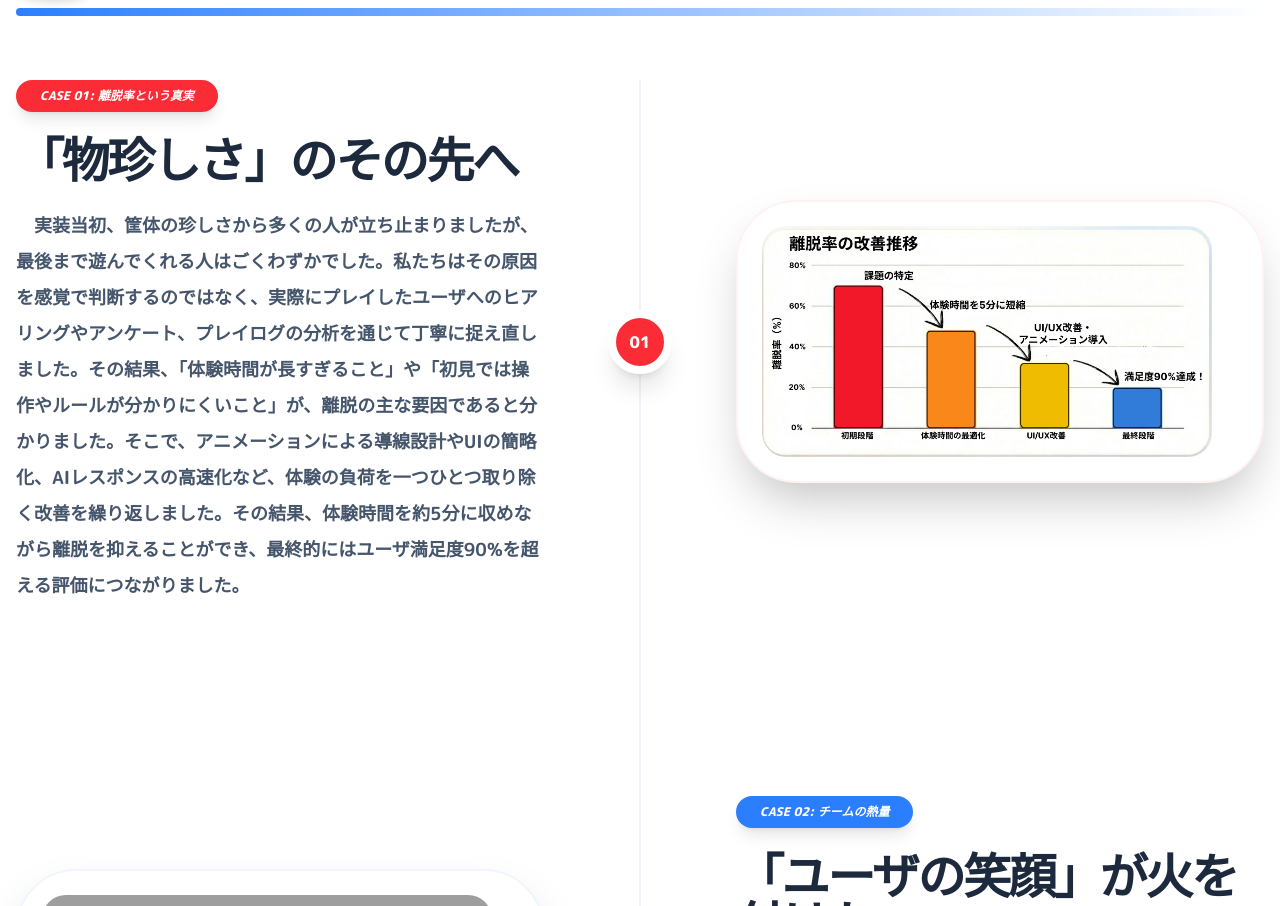
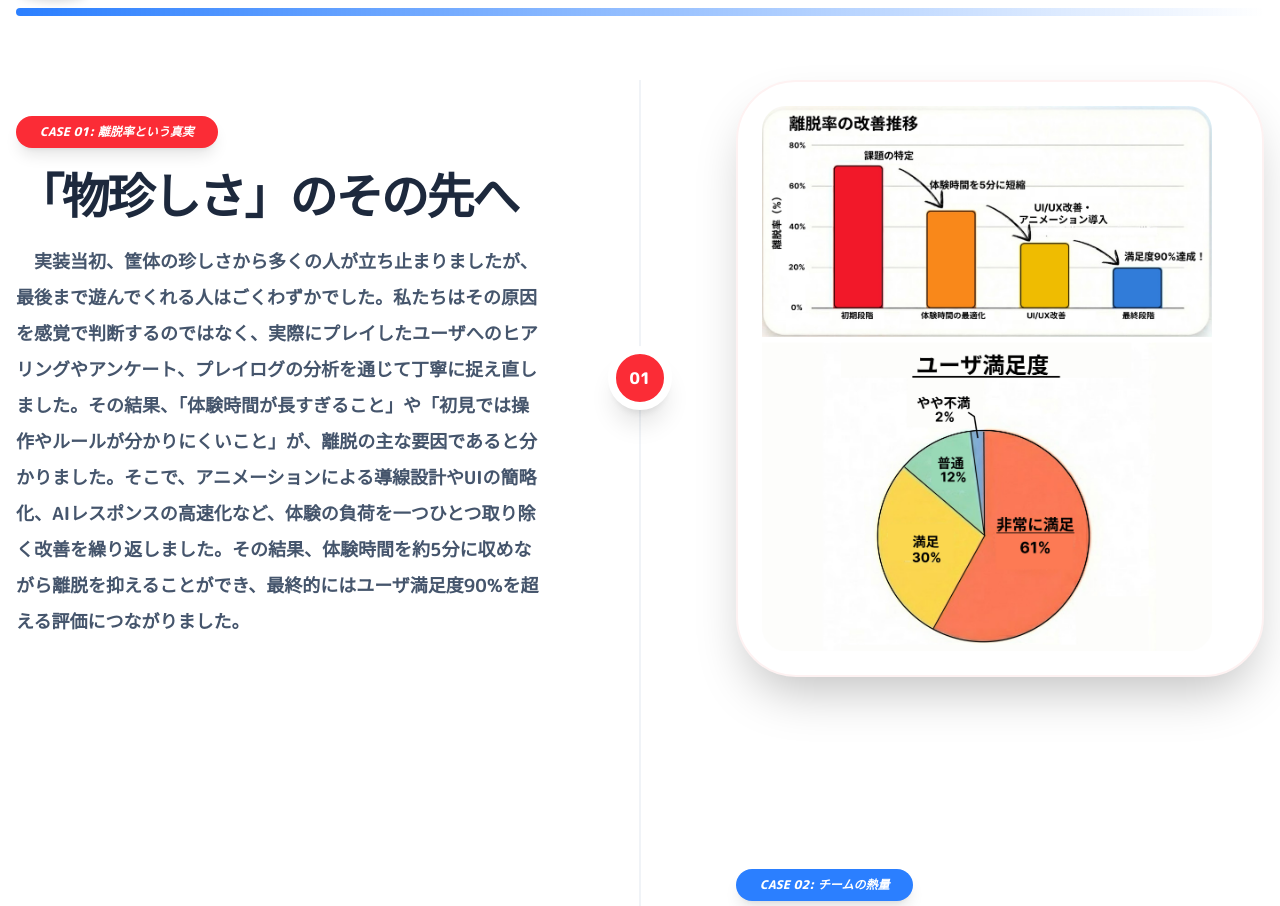
Before and after one commit to Kawakubo0423/paint-site, a Next.js app: page /tech in a window 1280 px wide. Shown: the part 4970-5876 px from the top of the page. Built offline with nearby package versions, Linux system fonts and the light colour scheme; grey boxes are pictures that could not be loaded.

Commit message:
開発ページ完成

```diff
--- a/src/app/tech/page.tsx
+++ b/src/app/tech/page.tsx
@@ -247,7 +247,7 @@ export default function TechDetail() {
                 <div className="w-16 h-16 bg-red-500 rounded-full border-8 border-white shadow-xl flex items-center justify-center text-white font-black z-10">01</div>
                 <div className="flex-1">
                   <motion.div whileHover={{ scale: 1.05, rotate: 2 }} className="bg-white p-6 rounded-[60px] shadow-2xl border-2 border-red-50">
-                    <Image src="/images/ux_improvement_flow.jpg" alt="UX Analysis" width={450} height={300} className="rounded-3xl" />
+                    <Image src="/images/ux_improvement_flow.png" alt="UX Analysis" width={450} height={300} className="rounded-3xl" />
                   </motion.div>
                 </div>
               </div>
```
Also changed, not shown: public/images/ux_improvement_flow.png (added).
